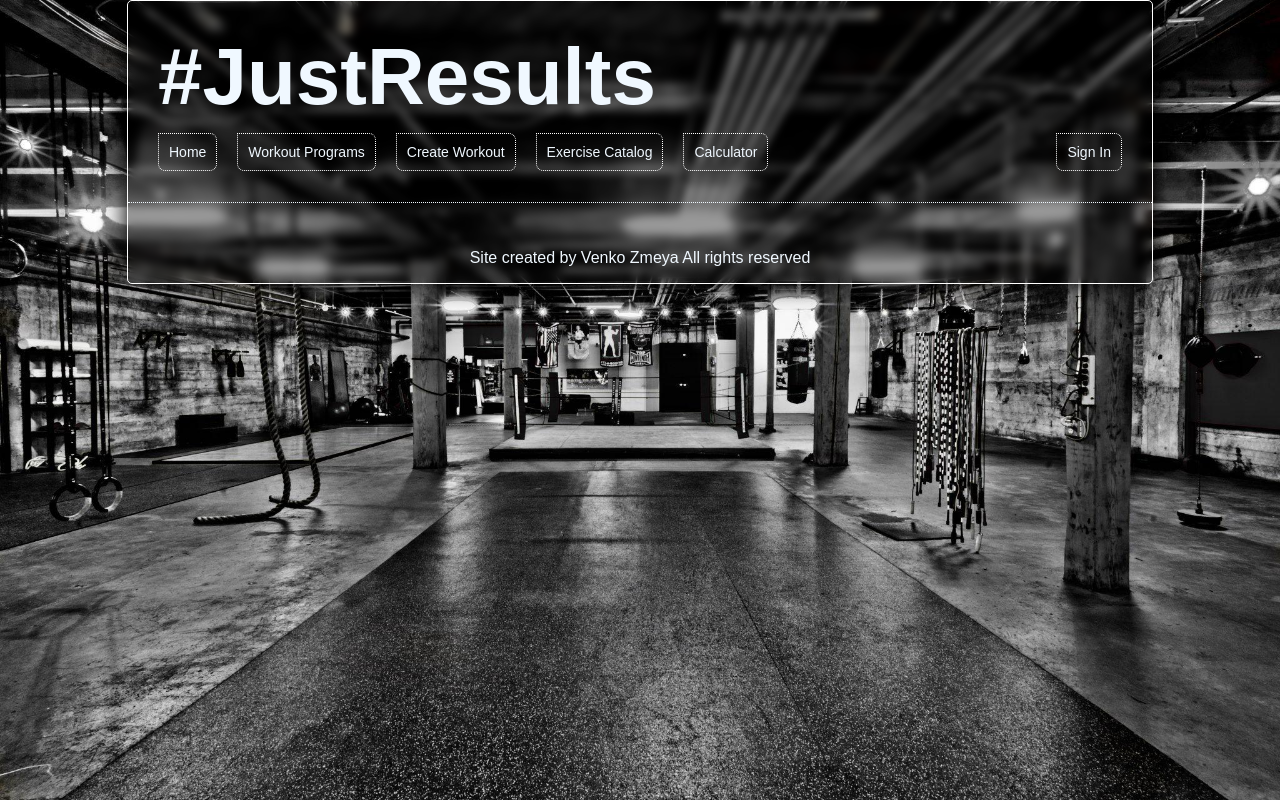
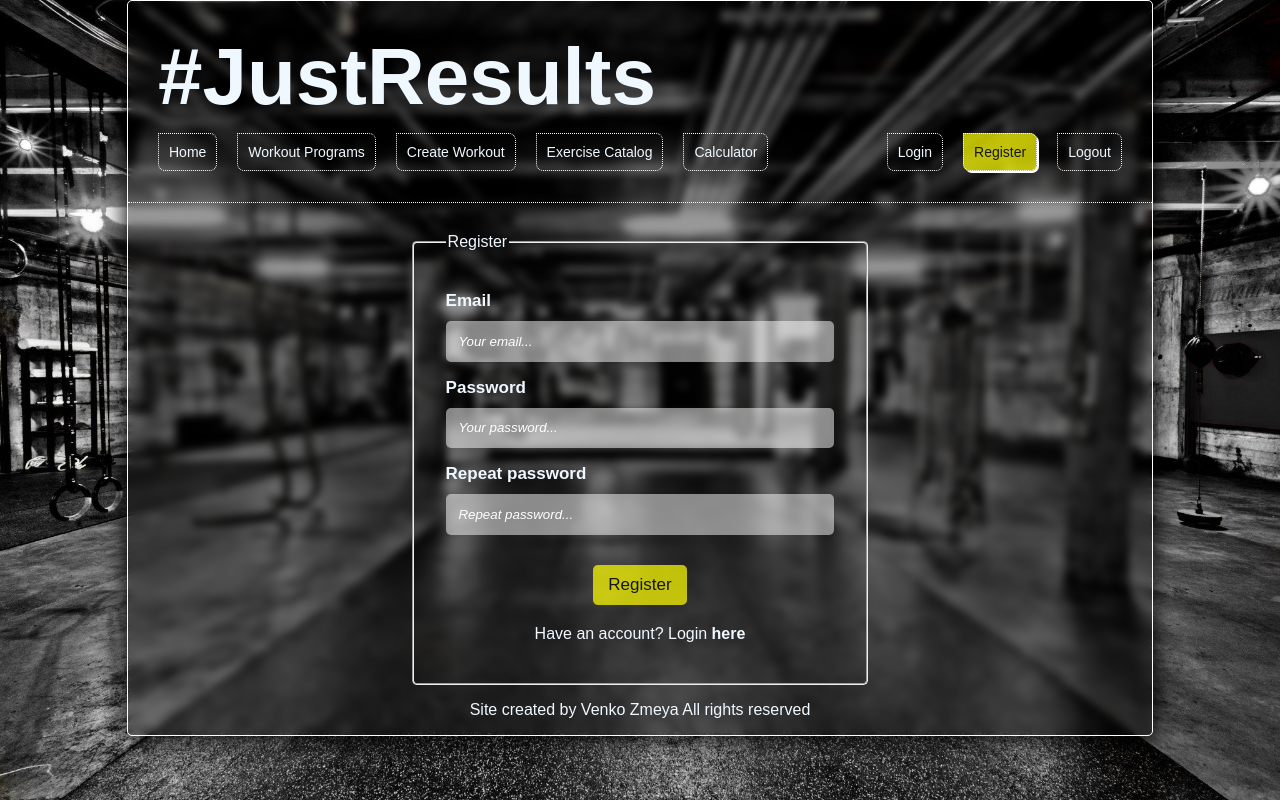
Before and after one commit to venilinvasilev/justresults, a React (Create React App) app: page /register in a window 1280 px wide. Built offline with nearby package versions, Linux system fonts and the light colour scheme; no server answers; a web font is replaced by a local one.

Commit message:
Added register view and auth functionality

```diff
--- a/src/App.js
+++ b/src/App.js
@@ -3,7 +3,7 @@ import { BrowserRouter as Router } from 'react-router-dom';
 import Header from './Components/Header';
 import Content from './Components/Content';
 import Footer from './Components/Footer';
-import './utils/firebase';
+
 function App() {
     return (
         <Router>
--- a/src/Components/Content/Content.js
+++ b/src/Components/Content/Content.js
@@ -1,16 +1,34 @@
 import './Content.css';
 
-import { Switch, Route } from 'react-router-dom';
+import { Switch, Route, Redirect } from 'react-router-dom';
 
 import Home from './Home';
 import Login from './Login';
+import Register from './Register';
+import '../../utils/firebase'
+import firebase from '../../utils/firebase';
+
+firebase.auth().onAuthStateChanged((user) => {
+    if(user) {
+        console.log('logged in');
+        console.log(user)
+    } else {
+        console.log('guest');
+    }
+});
 
 function Content() {
     return (
         <div className="site-content">
             <Switch>
                 <Route path="/" exact component={Home} />
-                <Route path="/sign-in" exact component={Login} />
+                <Route path="/login" exact component={Login} />
+                <Route path="/register" exact component={Register} />
+                <Route path="/logout" exact render={props => {
+                        firebase.auth().signOut();
+                        return <Redirect to='/' />;
+                    }
+                } />
             </Switch>
         </div>
     );
--- a/src/Components/Content/Login/Login.js
+++ b/src/Components/Content/Login/Login.js
@@ -1,11 +1,25 @@
 import './Login.css';
-import { Link } from 'react-router-dom';
+import { Link, useHistory } from 'react-router-dom';
+import { auth } from '../../../utils/firebase';
 function Login() {
+    const history = useHistory();
+    const onSubmitLoginHandler = async (e) => {
+        e.preventDefault();
+        const email = e.target.email.value;
+        const password = e.target.password.value;
+        try {
+            await auth.signInWithEmailAndPassword(email, password);
+            history.push('/');
+
+        } catch (err) {
+            console.log(err.message);
+        }
+    }
     return (
         <section className='sign-in-section'>
-            <form className='login-form'>
+            <form onSubmit={onSubmitLoginHandler} className='login-form'>
                 <fieldset>
-                    <legend>Sign-In</legend>
+                    <legend>Login</legend>
                     <p className="field">
                         <label htmlFor='email'>Email</label>
                         <span className="input">
--- /dev/null
+++ b/src/Components/Content/Register/Register.js
@@ -0,0 +1,53 @@
+import './Register.css';
+
+import { Link, useHistory } from 'react-router-dom';
+import { auth } from '../../../utils/firebase';
+
+function Register() {
+    const history = useHistory();
+    const onSubmitRegisterHandler = async (ev) => {
+        ev.preventDefault();
+        const email = ev.target.email.value;
+        const password = ev.target.email.value;
+        try {
+            await auth.createUserWithEmailAndPassword(email, password);
+            history.push('/')
+        } catch (err) {
+            console.log(err.message);
+        }
+    }
+
+    return (
+        <section className='sign-in-section'>
+            <form onSubmit={onSubmitRegisterHandler}className='login-form'>
+                <fieldset>
+                    <legend>Register</legend>
+                    <p className="field">
+                        <label htmlFor='email'>Email</label>
+                        <span className="input">
+                            <input type="text" name="email" placeholder="Your email..." />
+                        </span>
+                    </p>
+                    <p className="field">
+                        <label htmlFor='password'>Password</label>
+                        <span className="input">
+                            <input type="password" name="password" placeholder="Your password..." />
+                        </span>
+                    </p>
+                    <p className="field">
+                        <label htmlFor='password'>Repeat password</label>
+                        <span className="input">
+                            <input type="password" name="rePassword" placeholder="Repeat password..." />
+                        </span>
+                    </p>
+                    <span className="input">
+                        <input className="submit" type="submit" value="Register" />
+                    </span>
+                    <p className="not-a-member">Have an account? Login <Link to="/login">here</Link></p>
+                </fieldset>
+            </form>
+        </section>
+    );
+}
+
+export default Register;
--- /dev/null
+++ b/src/Components/Content/Register/index.js
@@ -0,0 +1 @@
+export { default } from './Register';
--- a/src/Components/Header/Navigation/Navigation.js
+++ b/src/Components/Header/Navigation/Navigation.js
@@ -13,7 +13,9 @@ function Navigation() {
                 <NavLink className="site-nav-link" activeClassName="site-active-nav-link" to="/calculator">Calculator</NavLink>
             </div>
             <div className="right-nav">
-                <NavLink className="site-nav-link" activeClassName="site-active-nav-link" to="/sign-in">Sign In</NavLink>
+                <NavLink className="site-nav-link" activeClassName="site-active-nav-link" exact to="/login">Login</NavLink>
+                <NavLink className="site-nav-link" activeClassName="site-active-nav-link" exact to="/register">Register</NavLink>
+                <NavLink className="site-nav-link" activeClassName="site-active-nav-link" exact to="/logout">Logout</NavLink>
             </div>
         </nav>
     );
```
Also changed, not shown: src/Components/Content/Register/Register.css (added).
